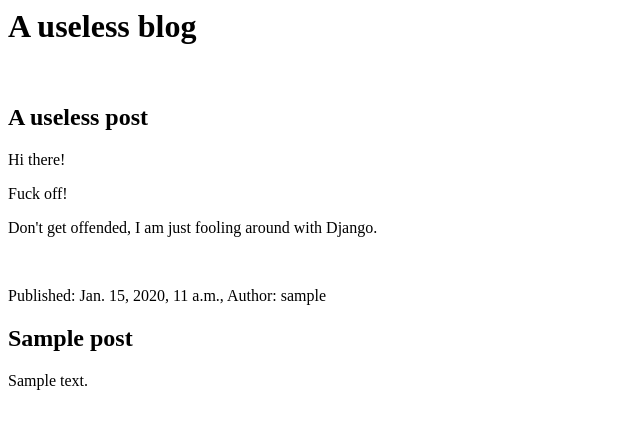
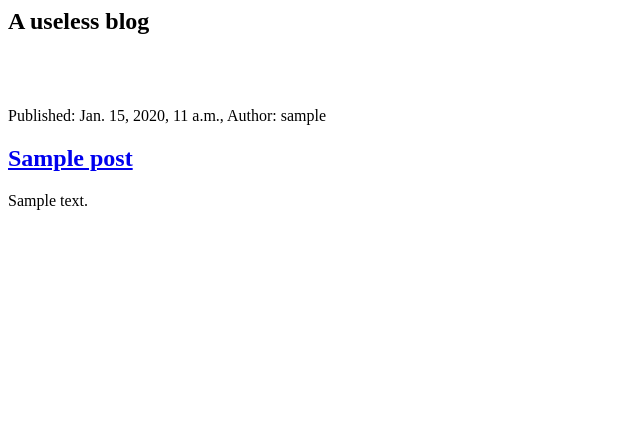
Before and after one commit to ferryale/my-first-blog, a Django app: template blog/templates/blog/post_list.html in a window 1280 px wide. Shown: the top 429 px of the page, without its empty margins (0-640 px from the left). Run offline with Django 3.2, Linux system fonts and the light colour scheme; the template is opened without the code that fills it: values that come from a table or form of the project are taken from there, others are empty; tables that the repository leaves empty hold one stand-in row (values such as "Sample post").

Commit message:
Added view and template for detailed blog post

```diff
--- /dev/null
+++ b/blog/templates/blog/base.html
@@ -0,0 +1,13 @@
+<html>
+	<head>
+		<title>My blog</title>
+	</head>
+	<body>
+		<div>
+			<h2>A useless blog</h2>
+			<br />
+		<div>
+		{% block content %}
+		{% endblock %}
+	</body>
+</html>
--- a/blog/templates/blog/post_list.html
+++ b/blog/templates/blog/post_list.html
@@ -1,25 +1,12 @@
-<html>
-	<head>
-		<title>My blog</title>
-	</head>
-	<body>
+{% extends 'blog/base.html' %}
+
+{% block content %}
+	{% for post in posts %}
 		<div>
-			<h1>A useless blog</h1>
+			<br />
+			<p>Published: {{ post.published_date }}, Author: {{ post.author }} </p>
+			<h2><a href = "{% url 'post_detail' pk=post.pk %}">{{ post.title }}</a></h2>
+			<p>{{ post.text|linebreaks }}</p>
 		</div>
-		<br />
-		<div>
-			<h2>A useless post</h2>
-			<p>Hi there!</p>
-			<p>Fuck off!</p>
-			<p>Don't get offended, I am just fooling around with Django.</p>
-		</div>
-		{% for post in posts %}
-			<br />
-			<div>
-				<p>Published: {{ post.published_date }}, Author: {{ post.author }} </p>
-				<h2>{{ post.title }}</h2>
-				<p>{{ post.text|linebreaks }}</p>
-			</div>
-		{% endfor %}
-	</body>
-</html>
+	{% endfor %}
+{% endblock %}
--- a/blog/urls.py
+++ b/blog/urls.py
@@ -1,7 +1,7 @@
-from django.conf.urls import url
-from .import views
+from django.conf.urls import include, url
+from . import views
 
 urlpatterns = [
-	url(r'^$', views.post_list, name = 'post_list')
-
+	url(r'^$', views.post_list, name = 'post_list'),
+	url(r'^post/(?P<pk>\d+)/$', views.post_detail, name = 'post_detail'),
 ]
--- a/blog/views.py
+++ b/blog/views.py
@@ -1,4 +1,4 @@
-from django.shortcuts import render
+from django.shortcuts import render, get_object_or_404
 from django.utils import timezone
 from .models import Post
 
@@ -7,3 +7,7 @@ from .models import Post
 def post_list(request):
 	posts = Post.objects.filter(published_date__lte = timezone.now()).order_by('published_date')
 	return render(request, 'blog/post_list.html', {'posts': posts})
+
+def post_detail(request, pk):
+	post = get_object_or_404(Post, pk = pk)
+	return render(request, 'blog/post_detail.html',  {'post': post})
```
Also changed, not shown: blog/templates/blog/post_detail.html (added, +9 -0 lines).
